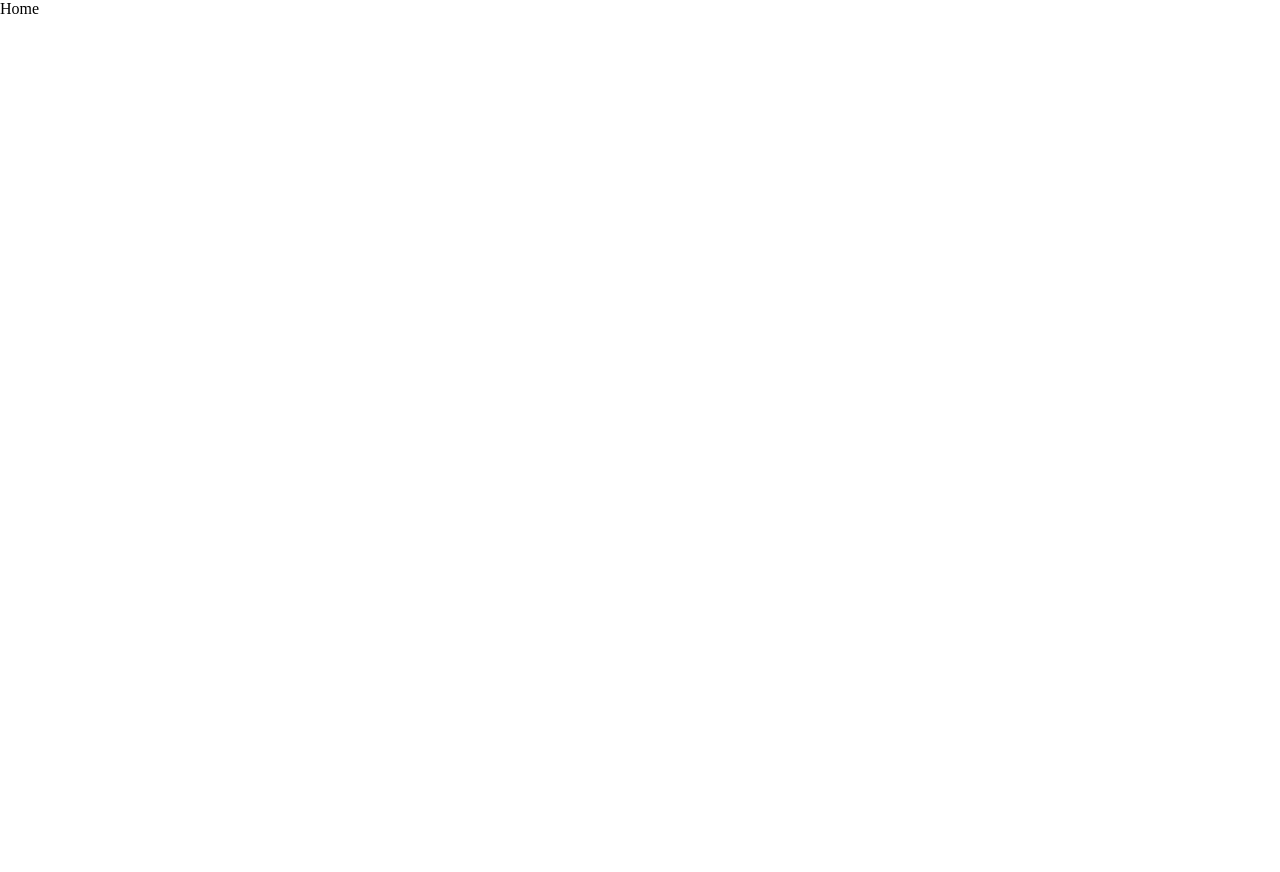
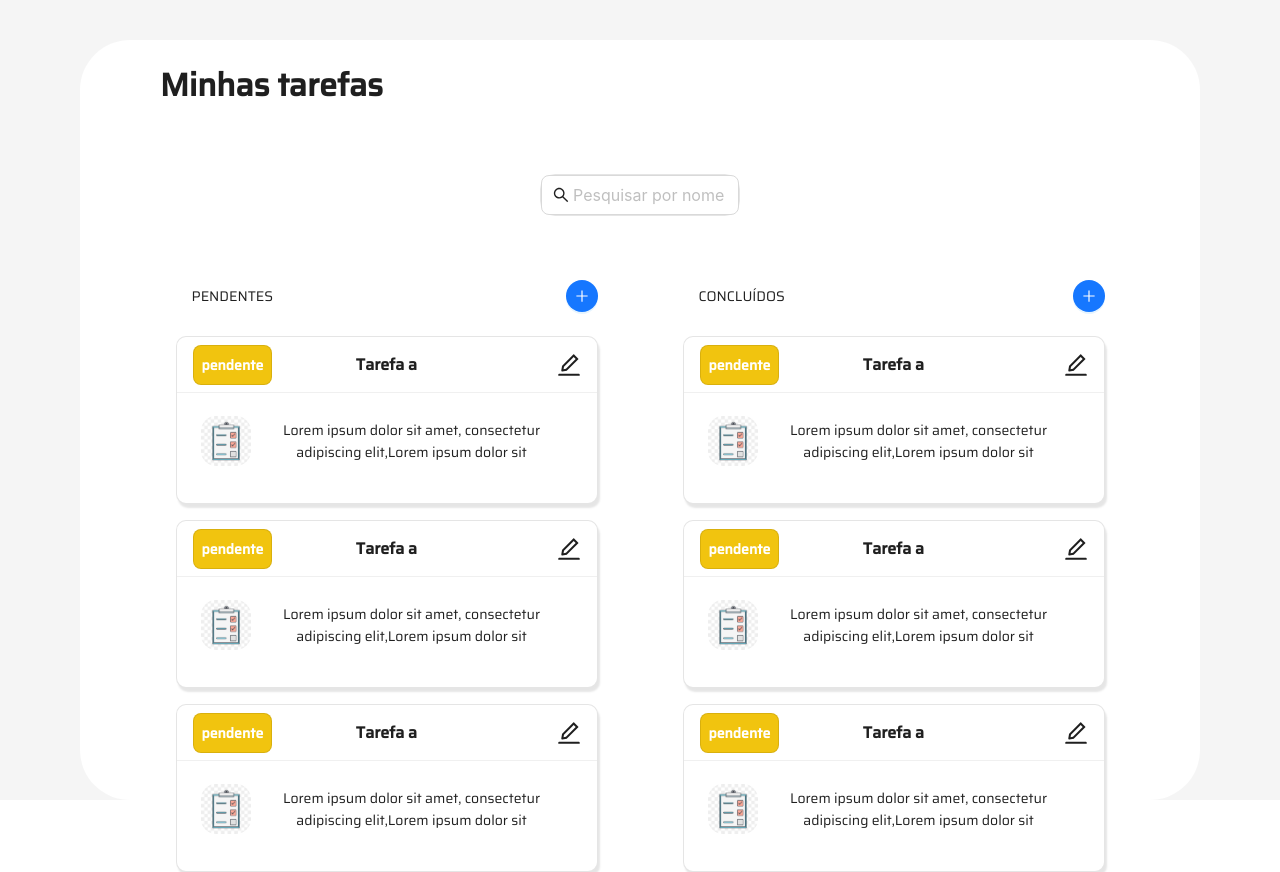
Before and after one commit to davidgamaserrate1/brickup_challenge, a React (Create React App) app in the folder client/: page / in a window 1280 px wide. Before the commit the page ends 800 px from the top, so only its background shows below. Built offline with nearby package versions, Linux system fonts and the light colour scheme.

Commit message:
feat: adicionar mock para os cards e tela inicial

```diff
--- a/client/package.json
+++ b/client/package.json
@@ -3,9 +3,11 @@
   "version": "0.1.0",
   "private": true,
   "dependencies": {
+    "@ant-design/icons": "^5.2.6",
     "@testing-library/jest-dom": "^5.17.0",
     "@testing-library/react": "^13.4.0",
     "@testing-library/user-event": "^13.5.0",
+    "antd": "^5.12.2",
     "react": "^18.2.0",
     "react-dom": "^18.2.0",
     "react-router-dom": "^6.21.0",
--- a/client/public/index.html
+++ b/client/public/index.html
@@ -10,6 +10,10 @@
   <link rel="apple-touch-icon" href="%PUBLIC_URL%/logo192.png" />
   <link rel="manifest" href="%PUBLIC_URL%/manifest.json" />
   <link rel="stylesheet" href="reset-css.css">
+  <link rel="preconnect" href="https://fonts.googleapis.com">
+  <link rel="preconnect" href="https://fonts.gstatic.com" crossorigin>
+  <link href="https://fonts.googleapis.com/css2?family=Saira:ital,wght@0,100;0,200;0,300;0,400;0,500;1,100&display=swap"
+    rel="stylesheet">
 
   <title>Brickup | Tasks</title>
 </head>
--- a/client/public/reset-css.css
+++ b/client/public/reset-css.css
@@ -4,4 +4,5 @@
 	margin:0;
 	outline:0;
 	padding:0;
+    font-family: 'Saira', sans-serif;
 }
--- /dev/null
+++ b/client/src/components/containerTittle/container-tittle-styles.css
@@ -0,0 +1,5 @@
+.container_tittle{
+    margin: 0 80px;
+    font-weight: bold;
+    font-size: 32px;
+}
--- /dev/null
+++ b/client/src/components/containerTittle/index.jsx
@@ -0,0 +1,5 @@
+import './container-tittle-styles.css'
+
+export function ContainerTittle( {tittle} ){
+    return <h1 className="container_tittle">{tittle}</h1>
+}
--- /dev/null
+++ b/client/src/components/taskCard/index.jsx
@@ -0,0 +1,28 @@
+import { Card,  } from 'antd'
+import './task-card-styles.css'
+import {EditOutlined} from '@ant-design/icons';
+
+import stageImg from './task_2_task.png'
+
+export function TaskCard(){
+    const props ={
+        name : "Tarefa a",
+        description : "Lorem ipsum dolor sit amet, consectetur adipiscing elit,Lorem ipsum dolor sit",
+        status: "pendente",
+        photo: "pendente"
+    }
+
+    return(
+        <Card title={props.name}    className='task_card'>
+            <EditOutlined  className='task_card__edit'/>
+            <div className={`task_card__status ${props.status === 'pendente' ? 'pending' : 'completed'}  } `} > {props.status} </div>
+            <div className="task_card_info">
+                <div className="task_card_img__div">
+                    <img className="task_card_img" src={stageImg} alt='imag' />
+                </div>
+                <div  className='task_card__description'> {props.description} </div>
+            </div>
+
+        </Card>
+    )
+}
--- /dev/null
+++ b/client/src/components/taskCard/task-card-styles.css
@@ -0,0 +1,72 @@
+.task_card{
+    position: relative;
+    border: 1px solid rgb(1,1,1,0.1);
+    height: 168px;
+    width: 422px;
+    border-radius: 10px;
+    box-shadow: 2px 4px 2px rgb(1,1,1,0.1);
+    justify-content: center;
+    text-align: center;
+}
+
+.task_card__edit{
+    position: absolute;
+    right: 16px;
+    top: 16px;
+    font-size: 24px;
+    &:hover{
+        cursor: pointer;
+        transition: 0.2s linear;
+        color: #3ba556;
+        transform: scale(1.11);
+    }
+}
+
+
+
+.task_card__status{
+    position: absolute;
+    left: 16px;
+    top: 8px;
+
+    border: 1px solid rgb(1,1,1,0.1);
+    padding: 8px;
+    border-radius: 8px;
+
+    color: #fff;
+    font-weight: bold;
+}
+
+.pending{
+    background-color: #f1c40f;
+}
+.completed{
+    background-color: #a9d6a9;
+}
+
+.task_card_info{
+    display: flex;
+    justify-content: space-around;
+}
+
+.task_card_img__div{
+    width: 50px;
+    height: 50px;
+
+}
+
+
+.task_card_img{
+    display: inline;
+    width: 50px;
+    height: 50px;
+    border-radius: 15px;
+    background-color: #f0f0f0;
+
+}
+
+
+.task_card__description{
+    width: 320px;
+    margin: auto auto;
+}
--- /dev/null
+++ b/client/src/components/taskTittle/index.jsx
@@ -0,0 +1,13 @@
+import { PlusOutlined } from '@ant-design/icons'
+import './task-tittle-styles.css'
+import { Button } from 'antd'
+
+
+export function TaskTittle({ description }){
+    return(
+        <div className='task_tittle'>
+            <div>{description}</div>
+            <Button type="primary" shape="circle" icon={<PlusOutlined />}   />
+        </div>
+    )
+}
--- /dev/null
+++ b/client/src/components/taskTittle/task-tittle-styles.css
@@ -0,0 +1,9 @@
+.task_tittle{
+    text-transform: uppercase;
+    padding-left: 16px;
+    margin-bottom: 8px;
+    align-items: center;
+    width: 422px;
+    display: flex;
+    justify-content: space-between;
+}
--- a/client/src/screens/Home.jsx
+++ b/client/src/screens/Home.jsx
@@ -1,10 +1,44 @@
-import React  from "react";
+import React from "react";
 
+import './home-styles.css'
+import { TaskCard } from "../components/taskCard";
+import { ContainerTittle } from "../components/containerTittle";
+import { TaskTittle } from "../components/taskTittle";
+
+import { Input, Layout, theme } from "antd";
+import { SearchOutlined } from "@ant-design/icons";
+
+const { Content } = Layout;
 
 export function Home(){
-    return (
-    <>
-        Home
-    </>
-    )
-}
+
+const { token: { colorBgContainer }} = theme.useToken();
+
+return (
+    <Layout  className="home_layout">
+        <Content className="home_content">
+            <div  className="content_dashboard" style={{background:colorBgContainer}} >
+                <ContainerTittle tittle="Minhas tarefas"/>
+                <div className="search_task" >
+                    <Input  size="large" placeholder="Pesquisar por nome" prefix={<SearchOutlined />} />
+                </div>
+
+                <div className="task_group">
+                    <div className="task_group__pending">
+                        <TaskTittle description="pendentes" />
+                        <TaskCard />
+                        <TaskCard />
+                        <TaskCard />
+                    </div>
+
+                    <div  className="task_group__completed">
+                        <TaskTittle description="concluídos" />
+                        <TaskCard />
+                        <TaskCard />
+                        <TaskCard />
+                    </div>
+                </div>
+            </div>
+        </Content>
+    </Layout>
+)}
--- /dev/null
+++ b/client/src/screens/home-styles.css
@@ -0,0 +1,44 @@
+.home_layout{
+
+}
+
+.home_content{
+    padding: 0 80px;
+    height: 100vh;
+
+}
+
+.content_dashboard{
+    margin-top: 40px;
+    padding-top: 20px;
+    border-radius: 50px;
+    height: calc(100% - 40px);
+
+
+
+}
+
+.search_task{
+    width: 200px;
+    text-align: center;
+    margin: 64px auto;
+    border-radius: 15px;
+    border: 1px solid rgb(1,1,1,0.1);
+}
+
+.task_group{
+    width: 1014px;
+    display: flex;
+    justify-content: space-around;
+    align-items: center;
+    margin: 0 auto;
+    flex-wrap: wrap;
+}
+
+.task_group__pending, .task_group__completed{
+    display: flex;
+    flex-wrap: wrap;
+    gap: 16px;
+    flex-direction: column;
+
+}
```
Also changed, not shown: client/src/components/taskCard/task_2_task.png (added), 1 other file (tests, documents, lock files or other folders).
